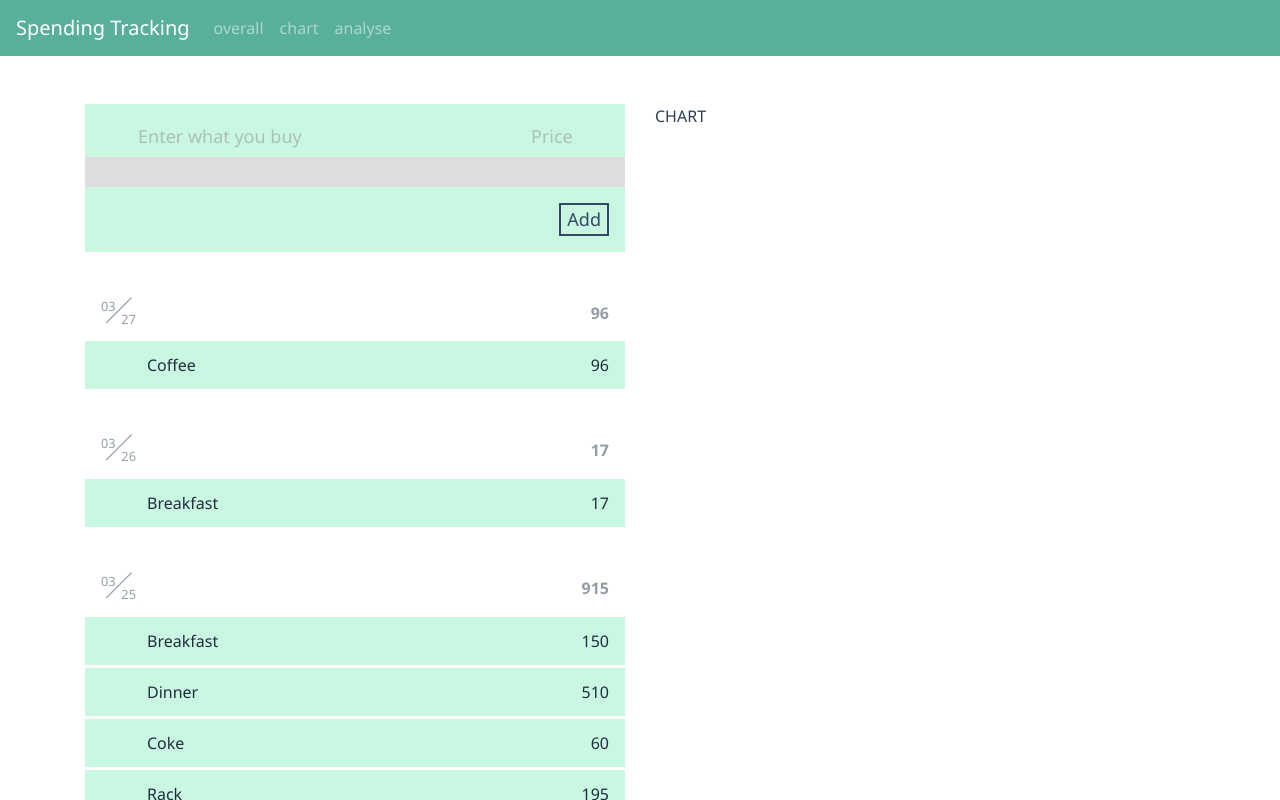
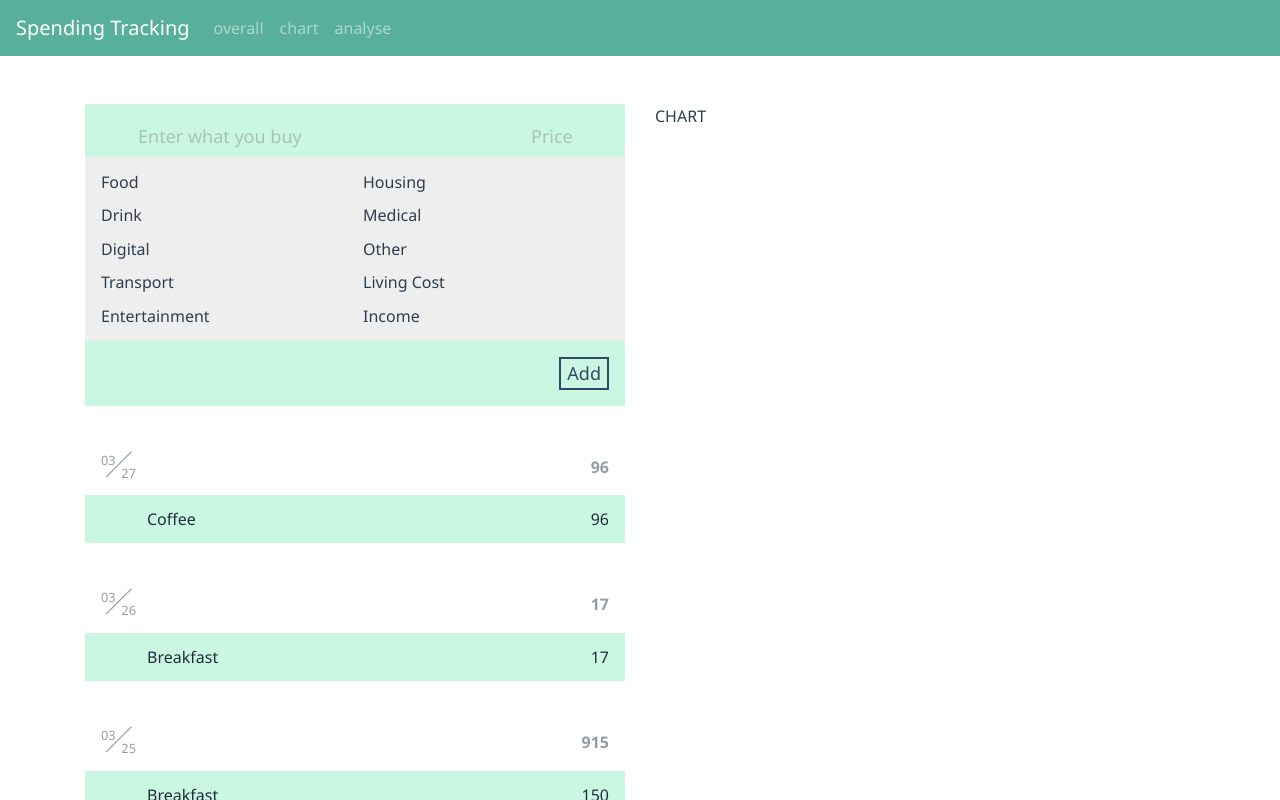
Before and after one commit to ssj0936/spend-tracking, a Vue app: page / in a window 1280 px wide. Shown: the top 800 px of the page. Built offline with nearby package versions, Linux system fonts and the light colour scheme.

Commit message:
little modify of layout

```diff
--- a/src/components/mainPage.vue
+++ b/src/components/mainPage.vue
@@ -9,17 +9,17 @@
             .recordInputNameContainer
               .recordTypeIconContainer(style="width:35px")
                 i.recordTypeIcon.recordInputIcon.fa-lg.fas.fa-pencil-alt
-              input.newRecordNameInput(v-model="newRecord.newRecordName",:placeholder="strings.placeholder_newRecordItemName")
+              input.newRecordNameInput(v-model="newRecord.newRecordName",:placeholder="getNewRecordPlaceholder()")
             .recordInputCostContainer
               i.recordInputIcon.fas.fa-dollar-sign.fa-lg
               input.newRecordCostInput(v-model="newRecord.newRecordPrice",type="number",onkeydown="javascript: return event.keyCode == 69 ? false : true" ,:placeholder="strings.placeholder_newRecordItemPrice")
-          .recordTypeContainer.row
-            .recordTypeRow.col-md(v-for="i in getDisplayRowCount")
-              .recordTypeButtonContainer.fa-2x(v-for="type in getSubArrayBelongToThisItem(i)")
-                span.fa-layers.fa-fw.iconContainer(@click="changeCurrentRecordType(type.typename)",@mouseenter="iconEnterAnimation",@mouseleave="iconLeaveAnimation",)
+          .recordTypeContainer
+            .recordTypeRow(v-for="i in getDisplayRowCount")
+              .recordTypeButtonContainer.fa-2x(v-for="(type,key,index) in getSubArrayBelongToThisItem(i)",@click="changeCurrentRecordType(type.typename)")
+                span.fa-layers.fa-fw.iconContainer
                   i.fas.fa-square.newRecordIconBackGround
                   i(:class="type.iconClassname+' fa-inverse newRecordIcon'",data-fa-transform="shrink-6")
-                div.iconTag {{type.typename}}
+                div.iconTag(:data-key="type.typename") {{type.typename}}
           .recordSubmitContainer
             button.newRecordSubmit(@click="newrecordSubmit") {{strings.text_newRecoedSubmit}}
         transition-group(:css="false",@leave="leaveAnimation",@enter="enterAnimation")
@@ -59,11 +59,12 @@
   } from '@fortawesome/fontawesome-free-regular'
 
 
-  var spendingTypeObj = (name, iconname, dataicon) => {
+  var spendingTypeObj = (name, iconname, dataicon,bgc) => {
     return {
       typename: name,
       iconClassname: iconname,
-      dataicon: dataicon
+      dataicon: dataicon,
+      bgc:bgc
     }
   }
 
@@ -90,30 +91,30 @@
     data() {
       return {
         records: [
-          recordObj("2018-03-27", [recordObjDay(0, "Coffee", "drinking", 96)]),
-          recordObj("2018-03-26", [recordObjDay(0, "Breakfast", "eating", 17)]),
+          recordObj("2018-03-27", [recordObjDay(0, "Coffee", "Drink", 96)]),
+          recordObj("2018-03-26", [recordObjDay(0, "Breakfast", "Food", 17)]),
           recordObj("2018-03-25", [
-            recordObjDay(0, "Breakfast", "eating", 150),
-            recordObjDay(1, "Dinner", "eating", 510),
-            recordObjDay(2, "Coke", "drinking", 60),
-            recordObjDay(3, "Rack", "3c", 195)
+            recordObjDay(0, "Breakfast", "Food", 150),
+            recordObjDay(1, "Dinner", "Food", 510),
+            recordObjDay(2, "Coke", "Drink", 60),
+            recordObjDay(3, "Rack", "Digital", 195)
           ]),
-          recordObj("2018-03-23", [recordObjDay(0, "Lunch", "eating", 169)]),
-          recordObj("2018-03-22", [recordObjDay(0, "Lunch", "eating", 169)]),
-          recordObj("2018-03-20", [recordObjDay(0, "Lunch", "eating", 169)]),
-          recordObj("2018-03-05", [recordObjDay(0, "Salary", "incoming", 51000)])
+          recordObj("2018-03-23", [recordObjDay(0, "Lunch", "Food", 169)]),
+          recordObj("2018-03-22", [recordObjDay(0, "Lunch", "Food", 169)]),
+          recordObj("2018-03-20", [recordObjDay(0, "Lunch", "Food", 169)]),
+          recordObj("2018-03-05", [recordObjDay(0, "Salary", "Income", 51000)])
         ],
         spendingTypeList: [
-          spendingTypeObj("eating", "fas fa-utensils", "utensils"),
-          spendingTypeObj("drinking", "fas fa-coffee", "coffee"),
-          spendingTypeObj("3c", "fas fa-mobile-alt", "mobile-alt"),
-          spendingTypeObj("traffic", "fas fa-taxi", "taxi"),
-          spendingTypeObj("entertainment", "fas fa-gamepad", "gamepad"),
-          spendingTypeObj("home", "fas fa-home", "home"),
-          spendingTypeObj("medical", "fas fa-briefcase-medical", "briefcase-medical"),
-          spendingTypeObj("other", "fas fa-globe", "globe"),
-          spendingTypeObj("living cost", "fas fa-clipboard-list", "clipboard-list"),
-          spendingTypeObj("incoming", "fas fa-hand-holding-usd", "hand-holding-usd"),
+          this.spendingTypeObj("Food", "fas fa-utensils", "utensils",'#ff9b6a'),
+          this.spendingTypeObj("Drink", "fas fa-coffee", "coffee",'#f1b8e4'),
+          this.spendingTypeObj("Digital", "fas fa-mobile-alt", "mobile-alt",'#d9b8f1'),
+          this.spendingTypeObj("Transport", "fas fa-taxi", "taxi",'#f1ccb8'),
+          this.spendingTypeObj("Entertainment", "fas fa-gamepad", "gamepad",'#f1f1b8'),
+          this.spendingTypeObj("Housing", "fas fa-home", "home",'#b8f1ed'),
+          this.spendingTypeObj("Medical", "fas fa-briefcase-medical", "briefcase-medical",'#b8f1cc'),
+          this.spendingTypeObj("Other", "fas fa-globe", "globe",'#e7dac9'),
+          this.spendingTypeObj("Living Cost", "fas fa-clipboard-list", "clipboard-list",'#b7d28d'),
+          this.spendingTypeObj("Income", "fas fa-hand-holding-usd", "hand-holding-usd",'#dcff93'),
 
         ],
         itemsPerRow: 5,
@@ -152,6 +153,10 @@
     },
     created() {},
     computed: {
+      getTypeColorArr(){
+        return this.bgc;
+      },
+
       getSortedRecords(){
         return this.records.sort((a,b)=>{
           return new Date(b.date).getTime() - new Date(a.date).getTime();
@@ -169,6 +174,15 @@
       }
     },
     methods: {
+      spendingTypeObj(name, iconname, dataicon,bgc){
+        return {
+          typename: name,
+          iconClassname: iconname,
+          dataicon: dataicon,
+          bgc:bgc
+        }
+      },
+
       newrecordSubmit() {
         //verify
         if (this.newRecord.newRecordType == null) {
@@ -221,6 +235,14 @@
 
       getSubArrayBelongToThisItem(index) {
         return this.spendingTypeList.slice((index - 1) * this.itemsPerRow, index * this.itemsPerRow)
+      },
+
+      getNewRecordPlaceholder(){
+        if(this.newRecord.newRecordType == null)
+          return this.strings.placeholder_newRecordItemName;
+        else{
+          return this.newRecord.newRecordType;
+        }
       },
 
       getDaySum(dayRecord) {
@@ -306,12 +328,13 @@
           return
         }
       },
-      iconEnterAnimation(e){
-        console.log(e.target);
+      iconEnterAnimation(key){
+        Velocity($(`.iconTag[data-key='${key}']`),{opacity:1},150)
+        // console.log(e.target);
       },
 
-      iconLeaveAnimation(e){
-        console.log(e.target);
+      iconLeaveAnimation(key){
+        Velocity($(`.iconTag[data-key='${key}']`),{opacity:0},0)
       },
 
       enterAnimation: function (el, done) {
@@ -347,10 +370,21 @@
   $app-color:#CAF7E2;
   $light-icon-color:#6c757d;
   $text-color:#1F2D3D;
-  $recordTypeContainerBGC:#DDD;
+  $recordTypeContainerBGC:#EEE;
   $vividColor:#F17E29;
   $lightGray:#6c757d8a;
   $button-text-color:rgb(50, 73, 99);
+
+  $c1:#ff9b6a;
+  $c2:#f1b8e4;
+  $c3:#d9b8f1;
+  $c4:#f1ccb8;
+  $c5:#f1f1b8;
+  $c6:#b8f1ed;
+  $c7:#b8f1cc;
+  $c8:#e7dac9;
+  $c9:#b7d28d;
+  $c10:#dcff93;
 
   .mainPage {
     padding-top: 3rem;
@@ -482,20 +516,48 @@
   }
 
   .recordTypeButtonContainer {
-    display: inline-flex;
-    margin: 0 .5rem;
-    flex-direction: column;
+    width: 100%;
+    margin: .3rem .5rem;
+    display: flex;
+    flex-direction: row;
     align-items: center;
     position: relative;
-    padding-bottom: 0.875em;
+    // padding-bottom: 0.875em;
+    // width: 4rem;
+
+    &:hover{
+      cursor: pointer;
+      color:$vividColor;
+
+      .iconContainer{
+        .newRecordIconBackGround {
+          color: $vividColor;
+          opacity: .7;
+        }
+        .newRecordIcon {
+          color: white;
+        }
+      }
+    }
+
+    // .iconContainer:hover {
+    //   .newRecordIconBackGround {
+    //     color: $vividColor;
+    //     opacity: .7;
+    //   }
+
+    //   .newRecordIcon {
+    //     color: white;
+    //   }
+    // }
 
     .iconTag{
       font-size: medium;
       font-weight: 300;
       width: max-content;
-      position: absolute;
-      top: 1.75em;
-      opacity: 0;
+      // position: absolute;
+      // top: 1.75em;
+      // opacity: 0;
     }
   }
 
@@ -506,6 +568,8 @@
   }
 
   .iconContainer {
+    cursor: pointer;
+
     .newRecordIconBackGround {
       transition: all .3s;
     }
@@ -515,20 +579,14 @@
     }
   }
 
-  .iconContainer:hover {
-    .newRecordIconBackGround {
-      color: $vividColor;
-      opacity: .7;
-    }
 
-    .newRecordIcon {
-      color: white;
-    }
-  }
 
   .recordTypeRow {
     display: inline-flex;
-    justify-content: center;
+    flex-direction: column;
+    flex:1;
+    // justify-content: center;
+    align-items: flex-start;
   }
 
   input[type=number]::-webkit-inner-spin-button {
@@ -540,7 +598,9 @@
   }
 
   .recordTypeContainer {
-    padding: .5rem 0; // margin-bottom: 2rem;
+    display: flex;
+    justify-content: center;
+    padding: .5rem; // margin-bottom: 2rem;
     background: $recordTypeContainerBGC;
     margin-left: -$recordContainerPadding;
     margin-right: -$recordContainerPadding; // margin-bottom: -$recordContainerPadding;
```
